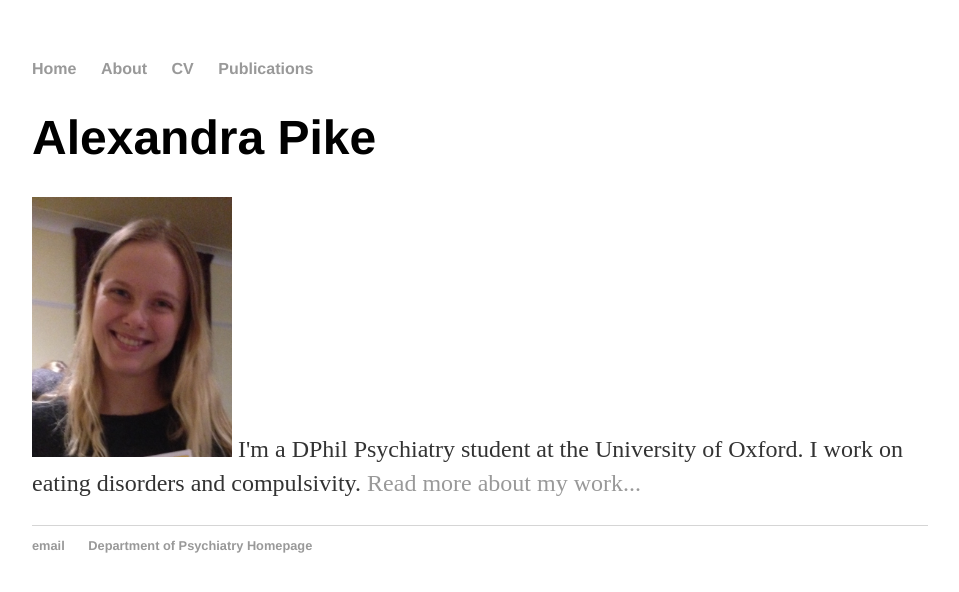
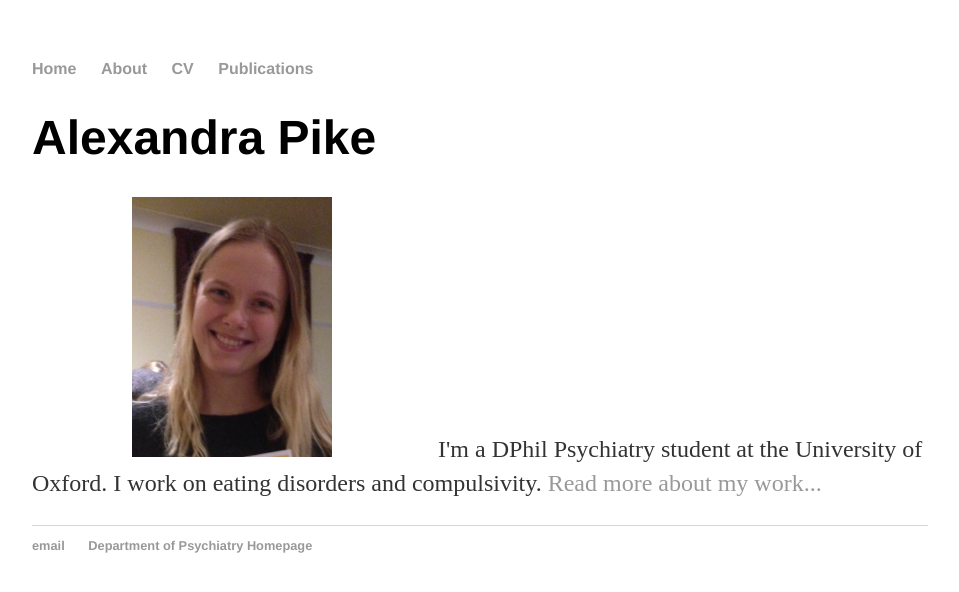
Before and after one commit to apike02/apike02.github.io, a Jekyll site: the page built from index.html, in a window 1280 px wide. Shown: the top 592 px of the page, without its empty margins (160-1119 px from the left). Built offline with Jekyll 4.4.1, drawn with Linux system fonts in a browser that asks for light colours.

Commit message:
Update index.html

```diff
--- a/index.html
+++ b/index.html
@@ -4,6 +4,6 @@ title: Alexandra Pike's website
 ---
 <div class="blurb">
 	<h1>Alexandra Pike</h1>
-	<p><img src="/pics/apike.jpg" width="200" height="260" alight="left">
+	<p><img src="/pics/apike.jpg" width="200" height="260" alight="left" hspace="100">
 	I'm a DPhil Psychiatry student at the University of Oxford. I work on eating disorders and compulsivity. <a href="/about">Read more about my work...</a></p>
 </div><!-- /.blurb -->
```
